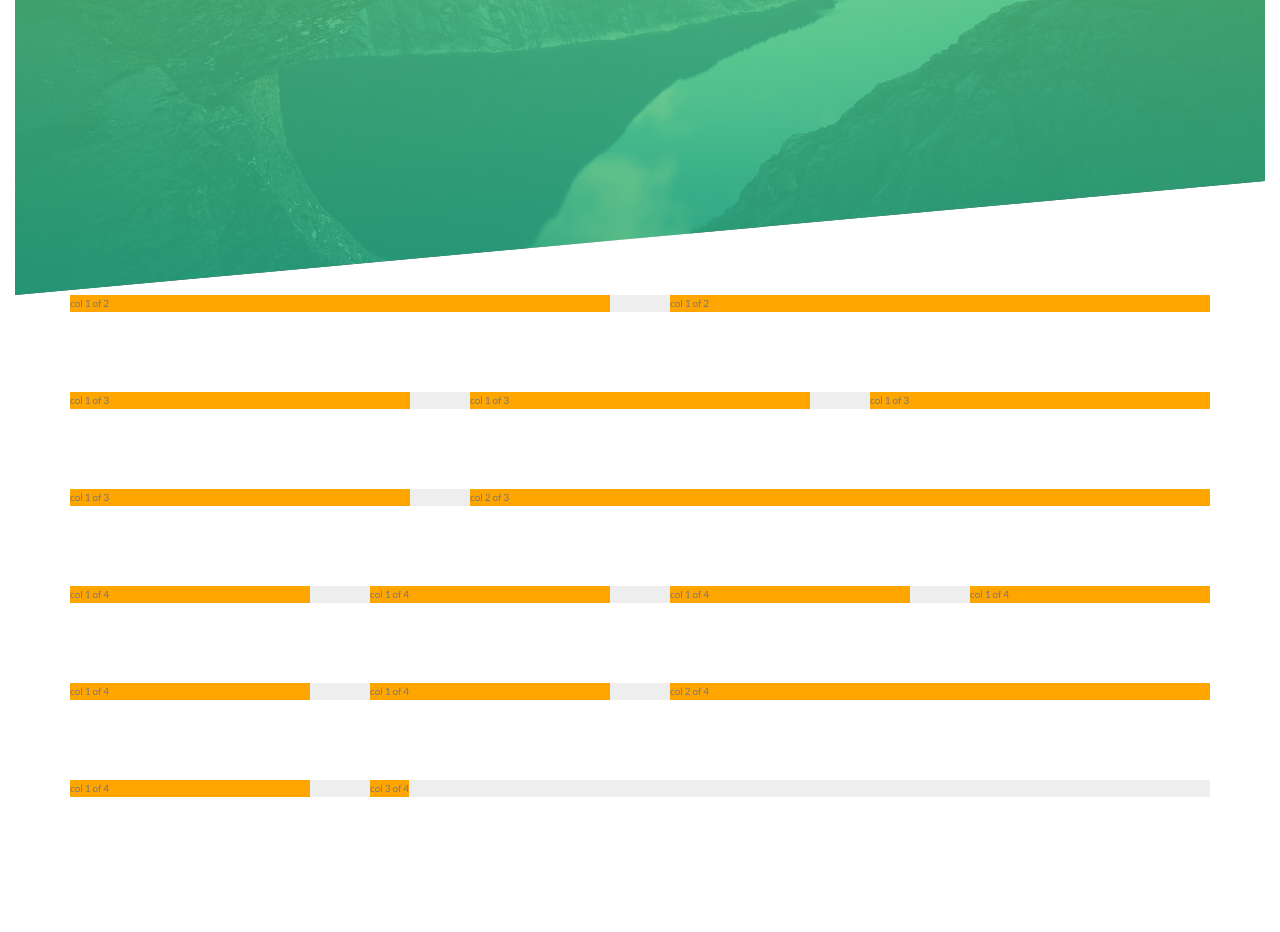
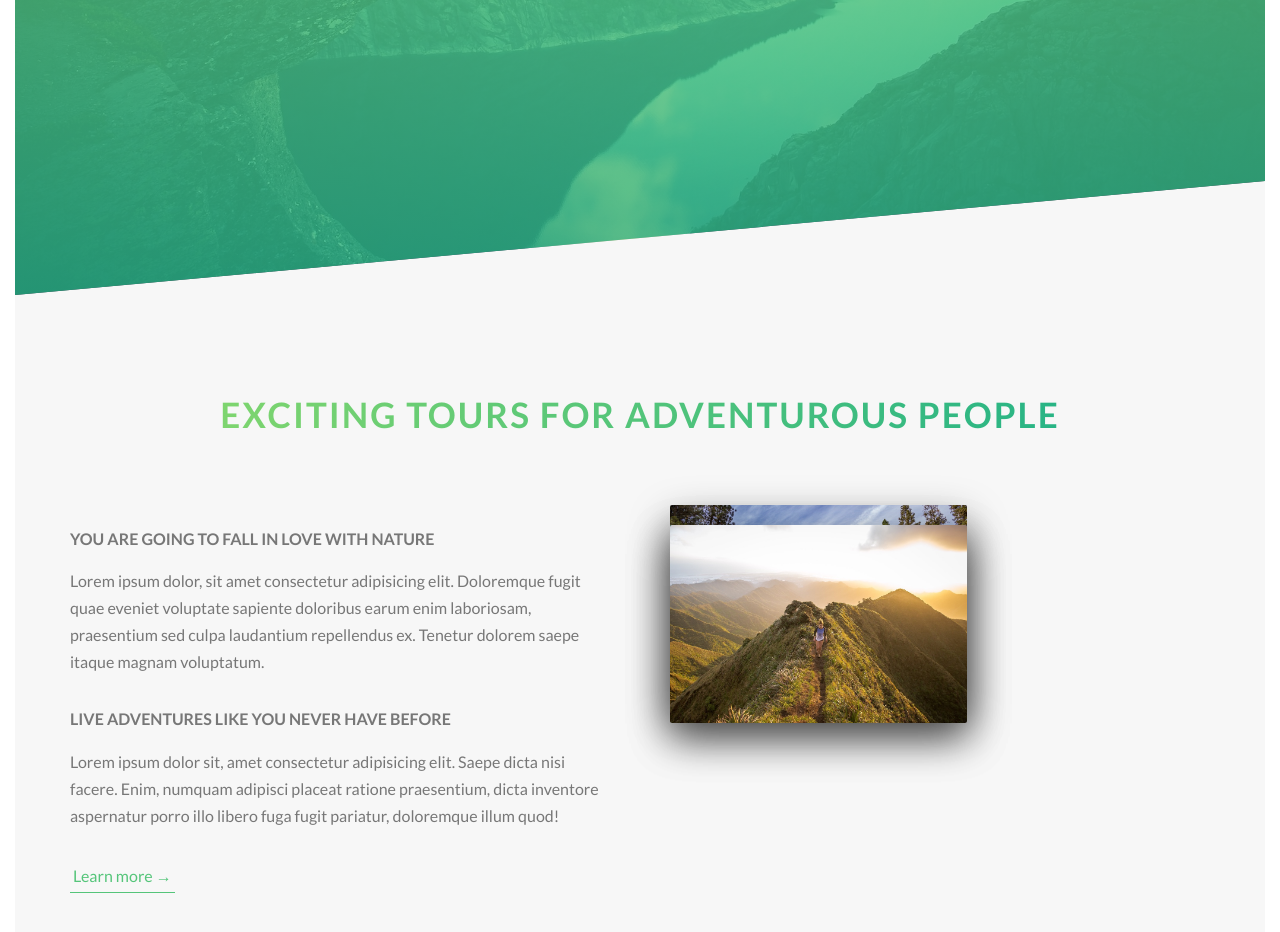
Before and after one commit to nurkeevich/html-css, a website: page index.html in a window 1280 px wide. Shown: the part 480-1412 px from the top of the page. Before the commit the page ends 1292 px from the top, so only its background shows below. Drawn offline with Linux system fonts and the light colour scheme.

Commit message:
section 2 1 image is on top of other 2

```diff
--- a/index.html
+++ b/index.html
@@ -1,33 +1,90 @@
 <!DOCTYPE html>
 <html lang="en">
     <head>
-        <meta charset="UTF-8">
-        <meta name="viewport" content="width=device-width, initial-scale=1.0">
+        <meta charset="UTF-8" />
+        <meta name="viewport" content="width=device-width, initial-scale=1.0" />
 
-        <link href="https://fonts.googleapis.com/css?family=Lato:100,300,400,700,900" rel="stylesheet">
+        <link
+            href="https://fonts.googleapis.com/css?family=Lato:100,300,400,700,900"
+            rel="stylesheet"
+        />
 
-        <link rel="stylesheet" href="css/icon-font.css">
-        <link rel="stylesheet" href="css/style.css">
-        <link rel="shortcut icon" type="image/png" href="img/favicon.png">
+        <link rel="stylesheet" href="css/icon-font.css" />
+        <link rel="stylesheet" href="css/style.css" />
+        <link rel="shortcut icon" type="image/png" href="img/favicon.png" />
 
         <title>Natours | Exciting tours for adventurous people</title>
     </head>
     <body>
         <header class="header">
             <div class="header__logo-box">
-               <image class="header__logo" src="img/logo-white.png" alt="Logo" />
+                <image
+                    class="header__logo"
+                    src="img/logo-white.png"
+                    alt="Logo"
+                />
             </div>
             <div class="header__text-box">
                 <h1 class="heading-primary">
                     <span class="heading-primary--main">Outdoors</span>
-                   <span class="heading-primary--sub">is where life happens</span>
+                    <span class="heading-primary--sub"
+                        >is where life happens</span
+                    >
                 </h1>
 
-               <a href="#" class="btn btn--white btn--animated">Discover our tours</a>
+                <a href="#" class="btn btn--white btn--animated"
+                    >Discover our tours</a
+                >
             </div>
         </header>
 
-        <section class="grid-test">
+        <main>
+            <section class="section-about">
+                <div class="u-center-text u-margin-bottom-big">
+                    <h2 class="heading-secondary">
+                        Exciting tours for adventurous people
+                    </h2>
+                </div>
+                <div class="row">
+                    <div class="col-1-of-2">
+                        <h3 class="heading-tertiary u-margin-bottom-small">
+                            You are going to fall in love with nature
+                        </h3>
+                        <p class="paragraph">
+                            Lorem ipsum dolor, sit amet consectetur adipisicing
+                            elit. Doloremque fugit quae eveniet voluptate
+                            sapiente doloribus earum enim laboriosam,
+                            praesentium sed culpa laudantium repellendus ex.
+                            Tenetur dolorem saepe itaque magnam voluptatum.
+                        </p>
+
+                        <h3 class="heading-tertiary u-margin-bottom-small">
+                            Live adventures like you never have before
+                        </h3>
+                        <p class="paragraph">
+                            Lorem ipsum dolor sit, amet consectetur adipisicing
+                            elit. Saepe dicta nisi facere. Enim, numquam
+                            adipisci placeat ratione praesentium, dicta
+                            inventore aspernatur porro illo libero fuga fugit
+                            pariatur, doloremque illum quod!
+                        </p>
+
+                        <a href="#" class="btn-text">
+                            Learn more &rarr;
+                        </a>
+                    </div>
+                    <div class="col-1-of-2">
+                        <div class="composition">
+                            <img src="img/nat-1-large.jpg" alt="photo 1" class="composition__photo composition__photo--p1">
+                            <img src="img/nat-2-large.jpg" alt="photo 2" class="composition__photo composition__photo--p2">
+                            <img src="img/nat-3-large.jpg" alt="photo 3" class="composition__photo composition__photo--p3">
+                        </div>
+                    </div>
+                </div>
+            </section>
+        </main>
+
+        <!-- <section class="grid-test">
             <div class="row">
                 <div class="col-1-of-2">
                     col 1 of 2
@@ -93,6 +150,6 @@
                     col 3 of 4
                 </div>
             </div>
-        </section>
+        </section> -->
     </body>
 </html>
--- a/sass/abstracts/_variables.scss
+++ b/sass/abstracts/_variables.scss
@@ -5,6 +5,10 @@ $color-primary-dark: #28b485;
 $color-grey-dark: #777;
 $color-white: #fff;
 $color-black: #000;
+$color-grey-light-1: #f7f7f7;
+
+// FONT
+$default-font-size: 1.6rem;
 
 // GRID
 $grid-width: 114rem;
--- a/sass/base/_typography.scss
+++ b/sass/base/_typography.scss
@@ -30,3 +30,35 @@
         animation-timing-function: ease-out;
     }
 }
+
+.heading-secondary {
+    font-size: 3.5rem;
+    text-transform: uppercase;
+    font-weight: 700;
+    display: inline-block;
+    background-image: linear-gradient(to right, $color-primary-light, $color-primary-dark);
+    background-clip: border-box;
+    -webkit-background-clip: text;
+    color: transparent;
+    letter-spacing: .2rem;
+    transition: all .2s;
+
+    &:hover {
+        transform: skewY(2deg) skewX(15deg) scale(1.1);
+        text-shadow: .5rem 1rem 2rem rgba($color-black, .2);
+    }
+}
+
+.heading-tertiary {
+    font-size: $default-font-size;
+    font-weight: 700;
+    text-transform: uppercase;
+}
+
+.paragraph {
+    font-size: $default-font-size;
+
+    &:not(:last-child) {
+        margin-bottom: 3rem;
+    }
+}
--- a/sass/base/_utils.scss
+++ b/sass/base/_utils.scss
@@ -0,0 +1,15 @@
+.u-center-text {
+    text-align: center;
+}
+
+.u-margin-bottom-small {
+    margin-bottom: 1.5rem;
+}
+
+.u-margin-bottom-medium {
+    margin-bottom: 4rem;
+}
+
+.u-margin-bottom-big {
+    margin-bottom: 8rem;
+}
--- a/sass/components/_button.scss
+++ b/sass/components/_button.scss
@@ -1,7 +1,7 @@
 .btn {
     &:link,
     &:visited {
-        font-size: 1.6rem;
+        font-size: $default-font-size;
         text-transform: uppercase;
         text-decoration: none;
         padding: 1.5rem 4rem;
@@ -57,3 +57,28 @@
         animation-fill-mode: backwards;
     }
 }
+
+.btn-text {
+    &:link,
+    &:visited {
+        font-size: $default-font-size;
+        color: $color-primary;
+        display: inline-block;
+        text-decoration: none;
+        border-bottom: 0.1rem solid $color-primary;
+        padding: 0.3rem;
+        transition: all .2s;
+    }
+
+    &:hover {
+        background-color: $color-primary;
+        color: $color-white;
+        box-shadow: 0 1rem 2rem rgba($color-black, .15);
+        transform: translateY(-0.2rem);
+    }
+
+    &:active {
+        box-shadow: 0 0.5rem 1rem rgba($color-black, .15);
+        transform: translateY(0);
+    }
+}
--- /dev/null
+++ b/sass/components/_composition.scss
@@ -0,0 +1,15 @@
+.composition {
+    position: relative;
+
+    &__photo {
+        width: 55%;
+        box-shadow: 0 1.5rem 4rem rgba($color-black, .4);
+        border-radius: .2rem;
+        position: absolute;
+
+        &--p1 {
+            left: 0;
+            top: -2rem;
+        }
+    }
+}
--- a/sass/layouts/_grid.scss
+++ b/sass/layouts/_grid.scss
@@ -1,6 +1,5 @@
 .row {
     max-width: $grid-width;
-    background-color: #eee;
     margin: 0 auto;
 
     &:not(:last-child) {
@@ -10,7 +9,6 @@
     @include clearfix;
 
     [class^="col-"] {
-        background-color: orange;
         float: left;
 
         &:not(:last-child) {
@@ -41,4 +39,10 @@
             2 * ((100% - 3 * #{$gutter-horizontal}) / 4) + #{$gutter-horizontal}
         );
     }
+
+    .col-3-of-4 {
+        width: calc(
+            3 * ((100% - 3 * #{$gutter-horizontal}) / 4) + 2 * #{$gutter-horizontal}
+        );
+    }
 }
--- a/sass/main.scss
+++ b/sass/main.scss
@@ -1,4 +1,3 @@
-@import "abstracts/functions";
 @import "abstracts/mixins";
 @import "abstracts/variables";
 
@@ -8,6 +7,7 @@
 @import "base/utils";
 
 @import "components/button";
+@import "components/composition";
 
 @import "layouts/grid";
 @import "layouts/header";
--- a/sass/pages/_home.scss
+++ b/sass/pages/_home.scss
@@ -0,0 +1,5 @@
+.section-about {
+    background-color: $color-grey-light-1;
+    padding: 25rem 0;
+    margin-top: -20vh;
+}
```
Also changed, not shown: css/style.css. Lines whose indentation alone changed are shown as unchanged.
